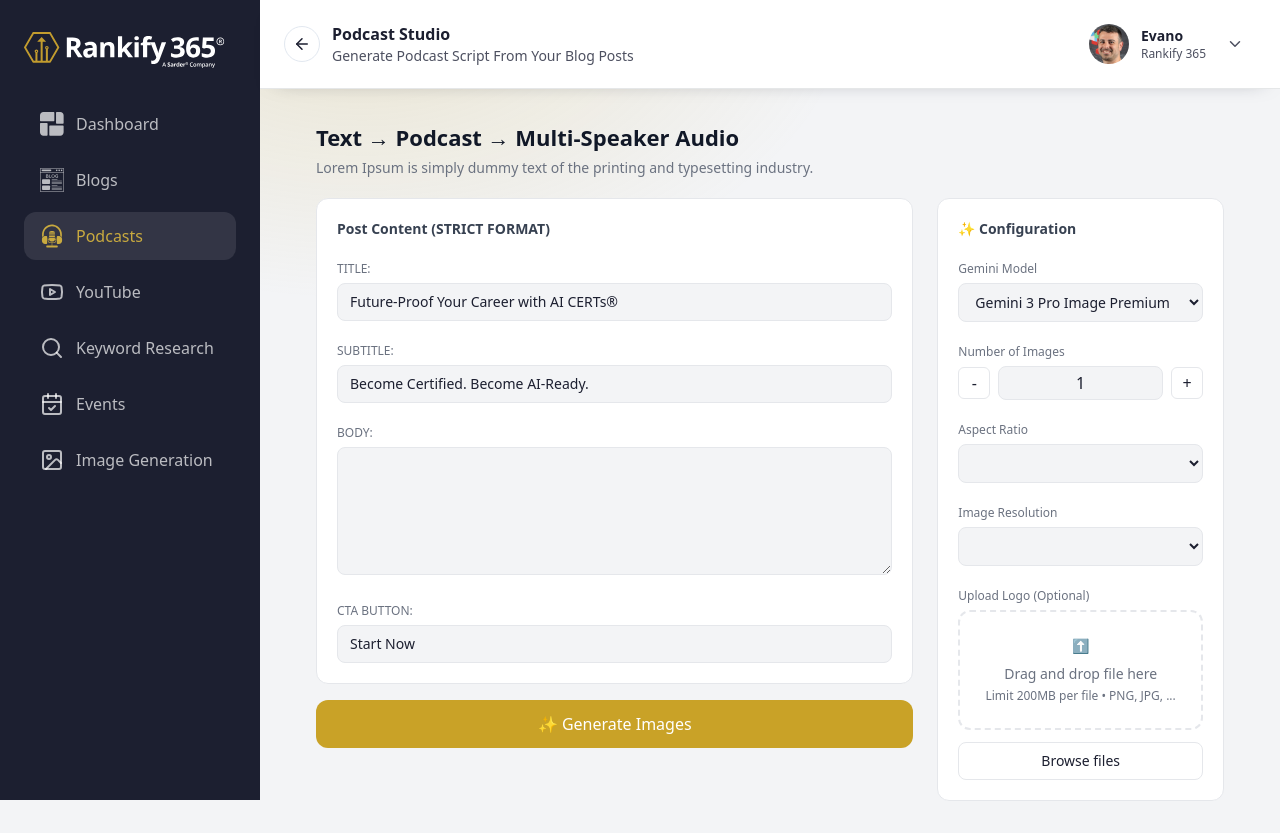
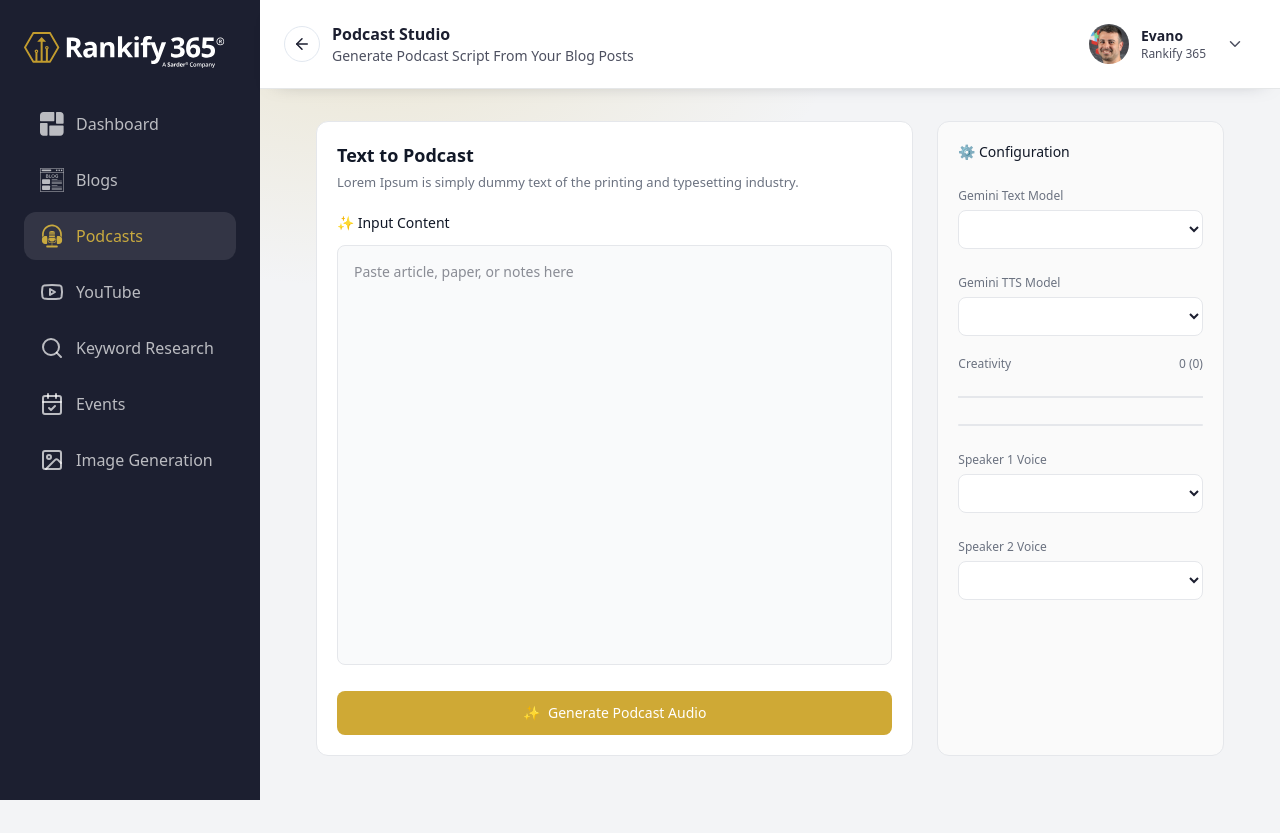
Before and after one commit to samarthpatel8595/rankify-react, a Next.js app in the folder rankify-react/: page /podcasts in a window 1280 px wide. After the commit the page ends 800 px from the top, so only its background shows below. Built offline with nearby package versions, Linux system fonts and the light colour scheme.

Commit message:
change the code

```diff
--- a/rankify-react/src/app/image-generation/page.tsx
+++ b/rankify-react/src/app/image-generation/page.tsx
@@ -55,11 +55,10 @@ export default function ImageGenerationPage() {
           </div>
 
           {/* ✅ BUTTON ONLY LEFT SIDE */}
-          <Link href="/image-generation/text-to-podcast">
+
           <button className="w-full bg-[#C9A227] text-white py-3 rounded-xl font-medium">
             ✨ Generate Images
           </button>
-          </Link>
 
         </div>
 
--- a/rankify-react/src/app/image-generation/text-to-podcast/page.tsx
+++ /dev/null
@@ -1,118 +0,0 @@
-"use client";
-
-import LayoutShell from "@/components/common/LayoutShell";
-
-export default function TextToPodcastPage() {
-    return (
-
-        <div className="p-2  space-y-6">
-
-            {/* MAIN CONTAINER */}
-
-
-            <div className="grid grid-cols-3 gap-6">
-
-                {/* LEFT SIDE */}
-                <div className="col-span-2 bg-white border border-[#E5E7EB] rounded-xl p-5 flex flex-col justify-between">
-
-                    {/* TOP CONTENT */}
-                    <div>
-                        <h1 className="text-[18px] font-semibold text-[#111827]">
-                            Text to Podcast
-                        </h1>
-
-                        <p className="text-[13px] text-[#6B7280] mt-1">
-                            Lorem Ipsum is simply dummy text of the printing and typesetting industry.
-                        </p>
-
-                        {/* INPUT TITLE */}
-                        <div className="flex items-center gap-2 mt-5 mb-3">
-                            <span className="text-sm font-medium text-[#111827]">
-                                ✨ Input Content
-                            </span>
-                        </div>
-
-                        {/* TEXTAREA */}
-                        <textarea
-                            placeholder="Paste article, paper, or notes here"
-                            className="w-full h-[420px] bg-[#F9FAFB] border border-[#E5E7EB] rounded-lg p-4 text-sm outline-none resize-none"
-                        />
-                    </div>
-
-                    {/* BUTTON */}
-                    <button className="mt-5 w-full bg-[#CFA935] hover:bg-[#b8932f] transition text-white py-3 rounded-lg text-sm font-medium flex items-center justify-center gap-2">
-                        <span>✨</span>
-                        Generate Podcast Audio
-                    </button>
-
-                </div>
-
-                {/* RIGHT SIDE */}
-                <div className="bg-[#FAFAFA] border border-[#E5E7EB] rounded-xl p-5 space-y-5">
-
-                    {/* TITLE */}
-                    <div className="flex items-center gap-2">
-                        <span className="text-sm font-medium text-[#111827]">
-                            ⚙ Configuration
-                        </span>
-                    </div>
-
-                    {/* Gemini Text Model */}
-                    <div>
-                        <label className="text-xs text-[#6B7280]">Gemini Text Model</label>
-                        <select className="w-full mt-1 bg-white border border-[#E5E7EB] rounded-lg px-3 py-2 text-sm">
-                            <option></option>
-                        </select>
-                    </div>
-
-                    {/* Gemini TTS Model */}
-                    <div>
-                        <label className="text-xs text-[#6B7280]">Gemini TTS Model</label>
-                        <select className="w-full mt-1 bg-white border border-[#E5E7EB] rounded-lg px-3 py-2 text-sm">
-                            <option></option>
-                        </select>
-                    </div>
-
-                    {/* ✅ CREATIVITY (NOW HERE) */}
-                    <div>
-                        <label className="text-xs text-[#6B7280] flex justify-between">
-                            Creativity <span>0 (0)</span>
-                        </label>
-
-                        <input
-                            type="range"
-                            className="w-full mt-6 appearance-none bg-[#E5E7EB] h-[2px] outline-none
-                                   [&::-webkit-slider-thumb]:appearance-none
-                                   [&::-webkit-slider-thumb]:w-0
-                                    [&::-webkit-slider-thumb]:h-0
-                                     [&::-moz-range-thumb]:w-0
-                                    [&::-moz-range-thumb]:h-0"
-                        />
-                    </div>
-                    <div className="w-full h-[2px] bg-[#E5E7EB] mt-2 rounded"></div>
-
-                    {/* Speaker 1 */}
-                    <div>
-                        <label className="text-xs text-[#6B7280]">Speaker 1 Voice</label>
-                        <select className="w-full mt-1 bg-white border border-[#E5E7EB] rounded-lg px-3 py-2 text-sm">
-                            <option></option>
-                        </select>
-                    </div>
-
-                    {/* Speaker 2 */}
-                    <div>
-                        <label className="text-xs text-[#6B7280]">Speaker 2 Voice</label>
-                        <select className="w-full mt-1 bg-white border border-[#E5E7EB] rounded-lg px-3 py-2 text-sm">
-                            <option></option>
-                        </select>
-                    </div>
-
-                </div>
-
-            </div>
-
-
-        </div>
-
-    );
-}
--- a/rankify-react/src/app/podcasts/page.tsx
+++ b/rankify-react/src/app/podcasts/page.tsx
@@ -1,120 +1,118 @@
 "use client";
-import Link from "next/link";
-export default function Podcast() {
+
+import LayoutShell from "@/components/common/LayoutShell";
+
+export default function TextToPodcastPage() {
     return (
-    <div className="p-2 space-y-6">
 
-      {/* Header */}
-      <div className="mb-5">
-        <h1 className="text-[22px] font-semibold text-[#111827]">
-          Text → Podcast → Multi-Speaker Audio
+        <div className="p-2  space-y-6">
+
+            {/* MAIN CONTAINER */}
+
+
+            <div className="grid grid-cols-3 gap-6">
+
+                {/* LEFT SIDE */}
+                <div className="col-span-2 bg-white border border-[#E5E7EB] rounded-xl p-5 flex flex-col justify-between">
+
+                    {/* TOP CONTENT */}
+                    <div>
+                        <h1 className="text-[18px] font-semibold text-[#111827]">
+                            Text to Podcast
                         </h1>
-        <p className="text-sm text-[#6B7280] mt-1">
+
+                        <p className="text-[13px] text-[#6B7280] mt-1">
                             Lorem Ipsum is simply dummy text of the printing and typesetting industry.
                         </p>
+
+                        {/* INPUT TITLE */}
+                        <div className="flex items-center gap-2 mt-5 mb-3">
+                            <span className="text-sm font-medium text-[#111827]">
+                                ✨ Input Content
+                            </span>
                         </div>
 
-      {/* Grid */}
-      <div className="grid grid-cols-3 gap-6">
-
-        {/* LEFT */}
-        <div className="col-span-2 space-y-4">
-
-          <div className="bg-white p-5 rounded-xl border border-[#E5E7EB]">
-
-            <h2 className="text-sm font-semibold text-[#374151] mb-4">
-              Post Content (STRICT FORMAT)
-            </h2>
-
-            {/* TITLE */}
-            <label className="text-xs text-[#6B7280]">TITLE:</label>
-            <input
-              defaultValue="Future-Proof Your Career with AI CERTs®"
-              className="w-full mt-1 mb-4 bg-[#F3F4F6] border border-[#E5E7EB] rounded-lg px-3 py-2 text-sm"
-            />
-
-            {/* SUBTITLE */}
-            <label className="text-xs text-[#6B7280]">SUBTITLE:</label>
-            <input
-              defaultValue="Become Certified. Become AI-Ready."
-              className="w-full mt-1 mb-4 bg-[#F3F4F6] border border-[#E5E7EB] rounded-lg px-3 py-2 text-sm"
-            />
-
-            {/* BODY */}
-            <label className="text-xs text-[#6B7280]">BODY:</label>
+                        {/* TEXTAREA */}
                         <textarea
-              className="w-full h-32 mt-1 mb-4 bg-[#F3F4F6] border border-[#E5E7EB] rounded-lg px-3 py-2 text-sm"
-            />
-
-            {/* CTA */}
-            <label className="text-xs text-[#6B7280]">CTA BUTTON:</label>
-            <input
-              defaultValue="Start Now"
-              className="w-full mt-1 bg-[#F3F4F6] border border-[#E5E7EB] rounded-lg px-3 py-2 text-sm"
+                            placeholder="Paste article, paper, or notes here"
+                            className="w-full h-[420px] bg-[#F9FAFB] border border-[#E5E7EB] rounded-lg p-4 text-sm outline-none resize-none"
                         />
                     </div>
 
-          {/* ✅ BUTTON ONLY LEFT SIDE */}
-          <Link href="/image-generation/text-to-podcast">
-          <button className="w-full bg-[#C9A227] text-white py-3 rounded-xl font-medium">
-            ✨ Generate Images
+                    {/* BUTTON */}
+                    <button className="mt-5 w-full bg-[#CFA935] hover:bg-[#b8932f] transition text-white py-3 rounded-lg text-sm font-medium flex items-center justify-center gap-2">
+                        <span>✨</span>
+                        Generate Podcast Audio
                     </button>
-          </Link>
 
                 </div>
 
-        {/* RIGHT */}
-        <div className="bg-white p-5 rounded-xl border border-[#E5E7EB]">
+                {/* RIGHT SIDE */}
+                <div className="bg-[#FAFAFA] border border-[#E5E7EB] rounded-xl p-5 space-y-5">
 
-          <h2 className="text-sm font-semibold text-[#374151] mb-4">
-            ✨ Configuration
-          </h2>
-
-          {/* MODEL */}
-          <label className="text-xs text-[#6B7280]">Gemini Model</label>
-          <select className="w-full mt-1 mb-4 bg-[#F3F4F6] border border-[#E5E7EB] rounded-lg px-3 py-2 text-sm">
-            <option>Gemini 3 Pro Image Premium Gener</option>
-          </select>
-
-          {/* NUMBER */}
-          <label className="text-xs text-[#6B7280]">Number of Images</label>
-          <div className="flex items-center gap-2 mt-1 mb-4">
-            <button className="w-8 h-8 border border-[#E5E7EB] rounded-md">-</button>
-            <input
-              value="1"
-              readOnly
-              className="flex-1 border border-[#E5E7EB] rounded-lg text-center py-1 bg-[#F3F4F6]"
-            />
-            <button className="w-8 h-8 border border-[#E5E7EB] rounded-md">+</button>
+                    {/* TITLE */}
+                    <div className="flex items-center gap-2">
+                        <span className="text-sm font-medium text-[#111827]">
+                            ⚙ Configuration
+                        </span>
                     </div>
 
-          {/* ASPECT */}
-          <label className="text-xs text-[#6B7280]">Aspect Ratio</label>
-          <select className="w-full mt-1 mb-4 bg-[#F3F4F6] border border-[#E5E7EB] rounded-lg px-3 py-2 text-sm">
+                    {/* Gemini Text Model */}
+                    <div>
+                        <label className="text-xs text-[#6B7280]">Gemini Text Model</label>
+                        <select className="w-full mt-1 bg-white border border-[#E5E7EB] rounded-lg px-3 py-2 text-sm">
                             <option></option>
                         </select>
+                    </div>
 
-          {/* RESOLUTION */}
-          <label className="text-xs text-[#6B7280]">Image Resolution</label>
-          <select className="w-full mt-1 mb-4 bg-[#F3F4F6] border border-[#E5E7EB] rounded-lg px-3 py-2 text-sm">
+                    {/* Gemini TTS Model */}
+                    <div>
+                        <label className="text-xs text-[#6B7280]">Gemini TTS Model</label>
+                        <select className="w-full mt-1 bg-white border border-[#E5E7EB] rounded-lg px-3 py-2 text-sm">
                             <option></option>
                         </select>
-
-          {/* UPLOAD */}
-          <label className="text-xs text-[#6B7280]">Upload Logo (Optional)</label>
-          <div className="mt-1 border-2 border-dashed border-[#E5E7EB] rounded-xl p-6 text-center text-[#6B7280] text-sm">
-            ⬆️
-            <p className="mt-2">Drag and drop file here</p>
-            <p className="text-xs mt-1">Limit 200MB per file • PNG, JPG, ...</p>
                     </div>
 
-          <button className="w-full mt-3 border border-[#E5E7EB] rounded-lg py-2 text-sm">
-            Browse files
-          </button>
+                    {/* ✅ CREATIVITY (NOW HERE) */}
+                    <div>
+                        <label className="text-xs text-[#6B7280] flex justify-between">
+                            Creativity <span>0 (0)</span>
+                        </label>
+
+                        <input
+                            type="range"
+                            className="w-full mt-6 appearance-none bg-[#E5E7EB] h-[2px] outline-none
+                                   [&::-webkit-slider-thumb]:appearance-none
+                                   [&::-webkit-slider-thumb]:w-0
+                                    [&::-webkit-slider-thumb]:h-0
+                                     [&::-moz-range-thumb]:w-0
+                                    [&::-moz-range-thumb]:h-0"
+                        />
+                    </div>
+                    <div className="w-full h-[2px] bg-[#E5E7EB] mt-2 rounded"></div>
+
+                    {/* Speaker 1 */}
+                    <div>
+                        <label className="text-xs text-[#6B7280]">Speaker 1 Voice</label>
+                        <select className="w-full mt-1 bg-white border border-[#E5E7EB] rounded-lg px-3 py-2 text-sm">
+                            <option></option>
+                        </select>
+                    </div>
+
+                    {/* Speaker 2 */}
+                    <div>
+                        <label className="text-xs text-[#6B7280]">Speaker 2 Voice</label>
+                        <select className="w-full mt-1 bg-white border border-[#E5E7EB] rounded-lg px-3 py-2 text-sm">
+                            <option></option>
+                        </select>
+                    </div>
+
+                </div>
+
+            </div>
 
 
         </div>
-      </div>
-    </div>
+
     );
 }
```
Also changed, not shown: rankify-react/public/icons/events-icon-gold.png (added), rankify-react/public/icons/events-icon-white.png (added). Lines whose indentation alone changed are shown as unchanged.
